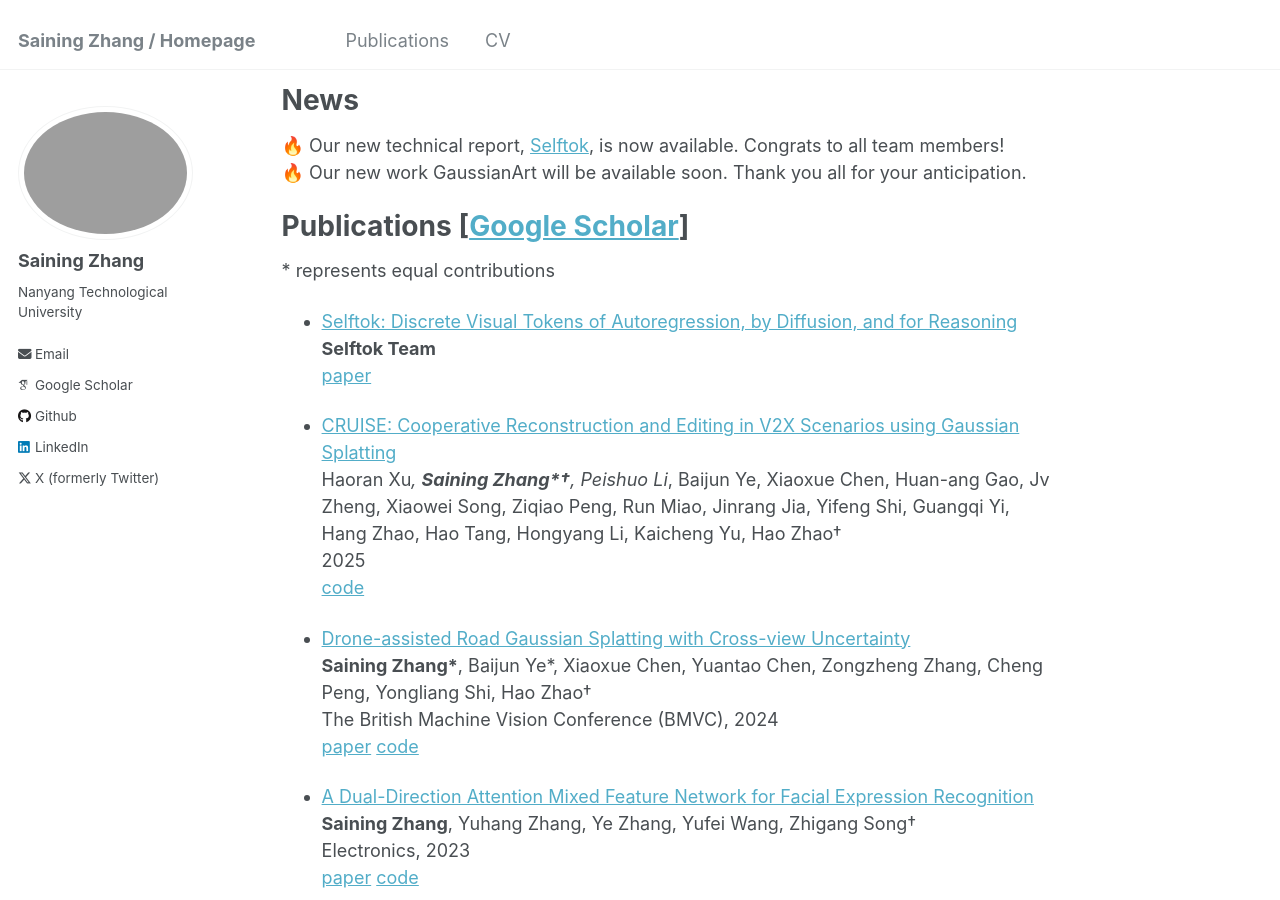
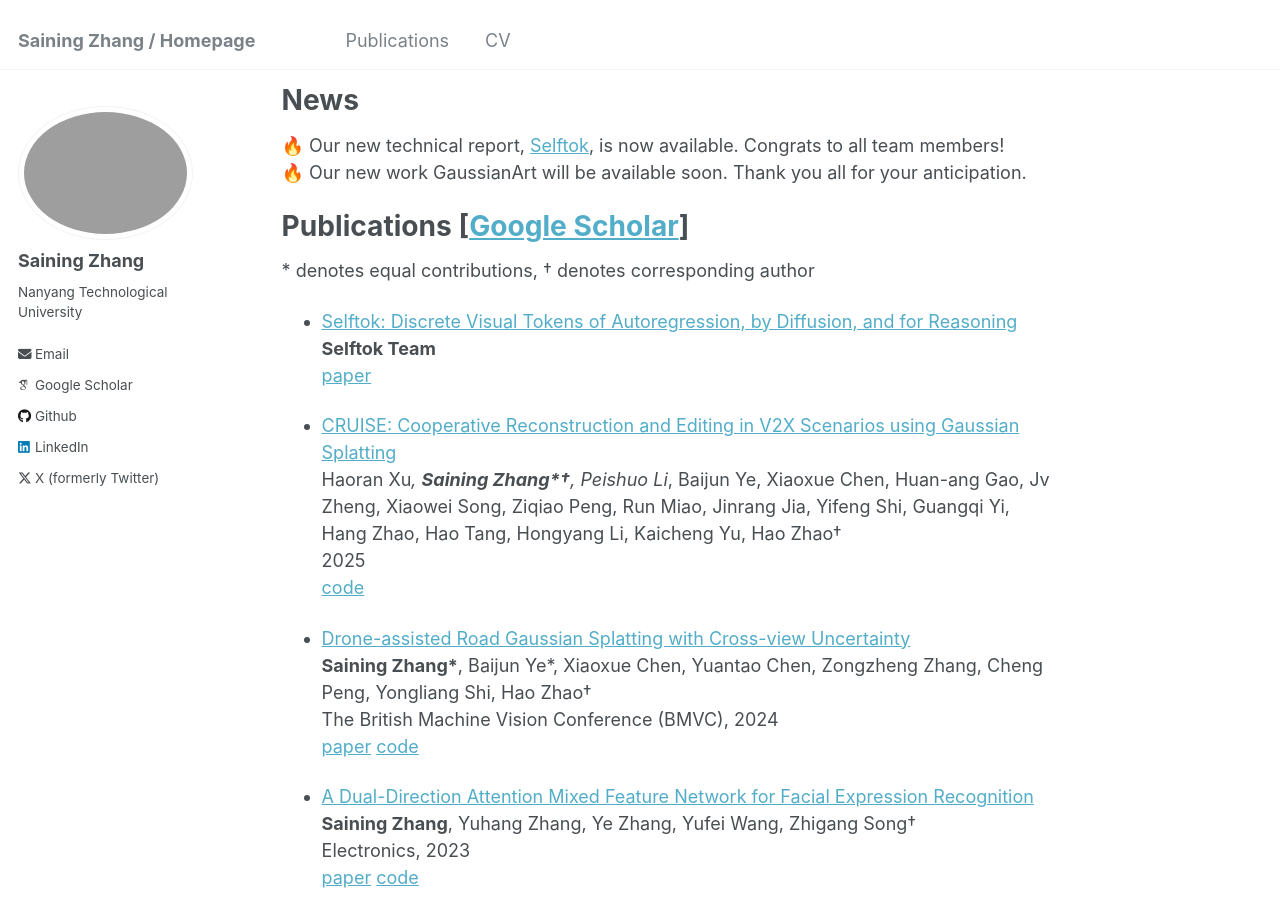
Before and after one commit to SainingZhang/SainingZhang.github.io, a Jekyll site: the page built from _pages/about.md, in a window 1280 px wide and 900 px high, scrolled down 350 px. Built offline with Jekyll 4.4.1, drawn with Linux system fonts in a browser that asks for light colours; some web fonts are replaced.

Commit message:
Update about.md

```diff
--- a/_pages/about.md
+++ b/_pages/about.md
@@ -20,7 +20,7 @@ News
 
 Publications \[[Google Scholar](https://scholar.google.com/citations?user=P4efBMcAAAAJ&hl=zh-CN)\]
 ======
-\* represents equal contributions
+\* denotes equal contributions, † denotes corresponding author
 
 * [Selftok: Discrete Visual Tokens of Autoregression, by Diffusion, and for Reasoning](https://selftok-team.github.io/report/)
   **Selftok Team**
```
